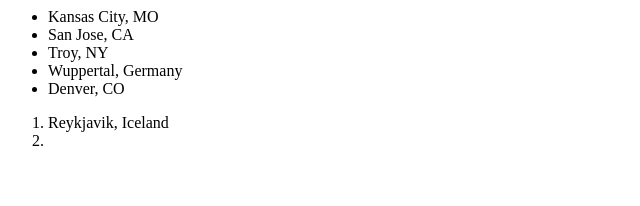
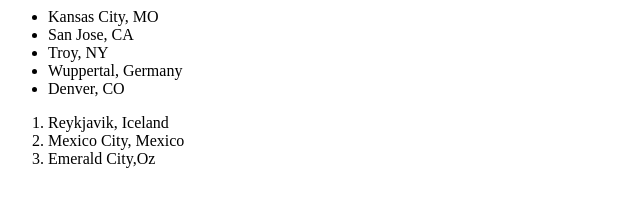
Before and after one commit to khsagehorn/angular-card-resume, a plain HTML site: page prework/cities.html in a window 1280 px wide. Shown: the whole page, without its empty margins (0-640 px from the left). Drawn offline with Linux system fonts and the light colour scheme.

Commit message:
add cities html

```diff
--- a/prework/cities.html
+++ b/prework/cities.html
@@ -13,7 +13,8 @@
   </ul>
   <ol>
     <li>Reykjavik, Iceland</li>
-    <li></li>
+    <li>Mexico City, Mexico</li>
+    <li>Emerald City,Oz</li>
   </ol>
 
 </body>
```
